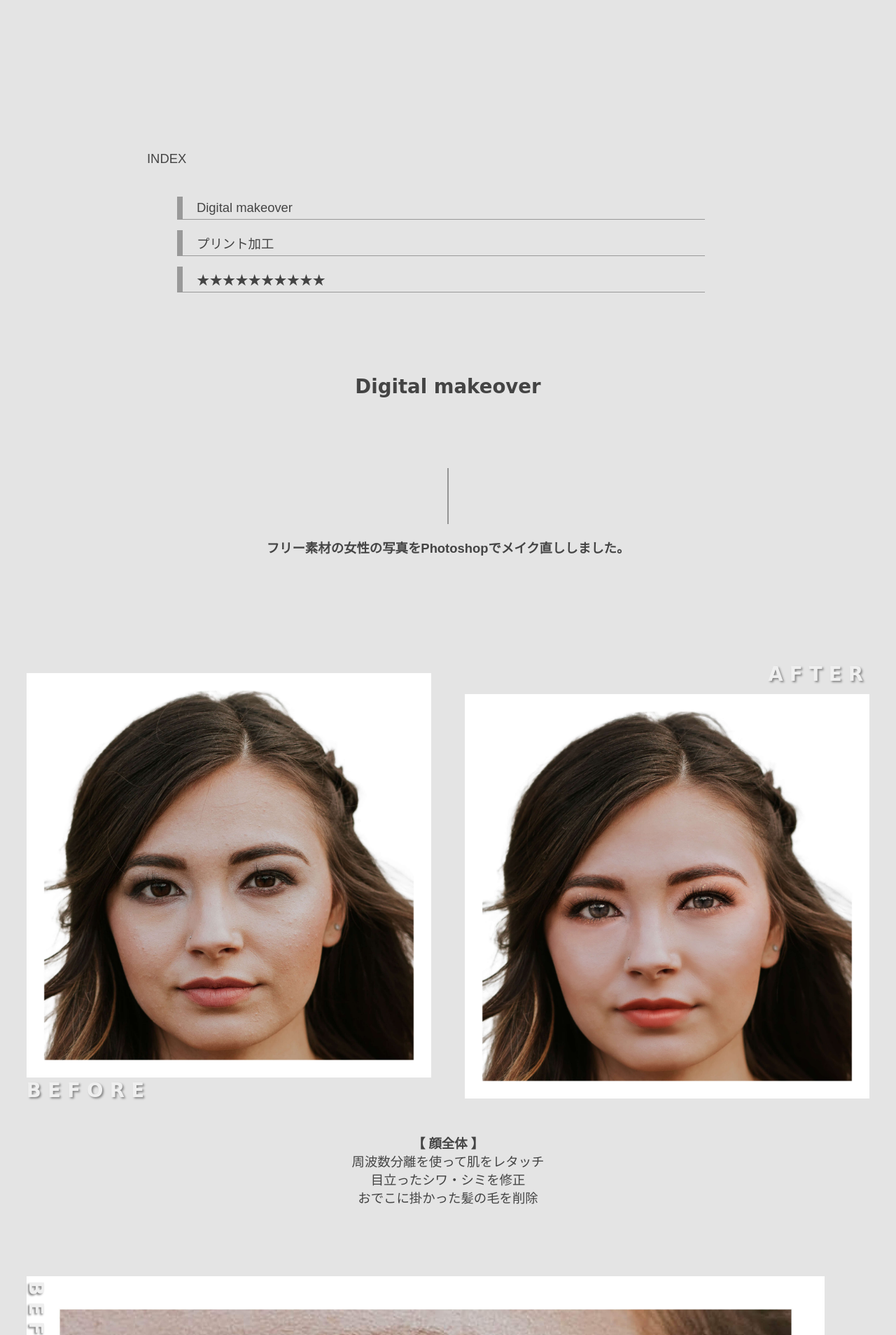
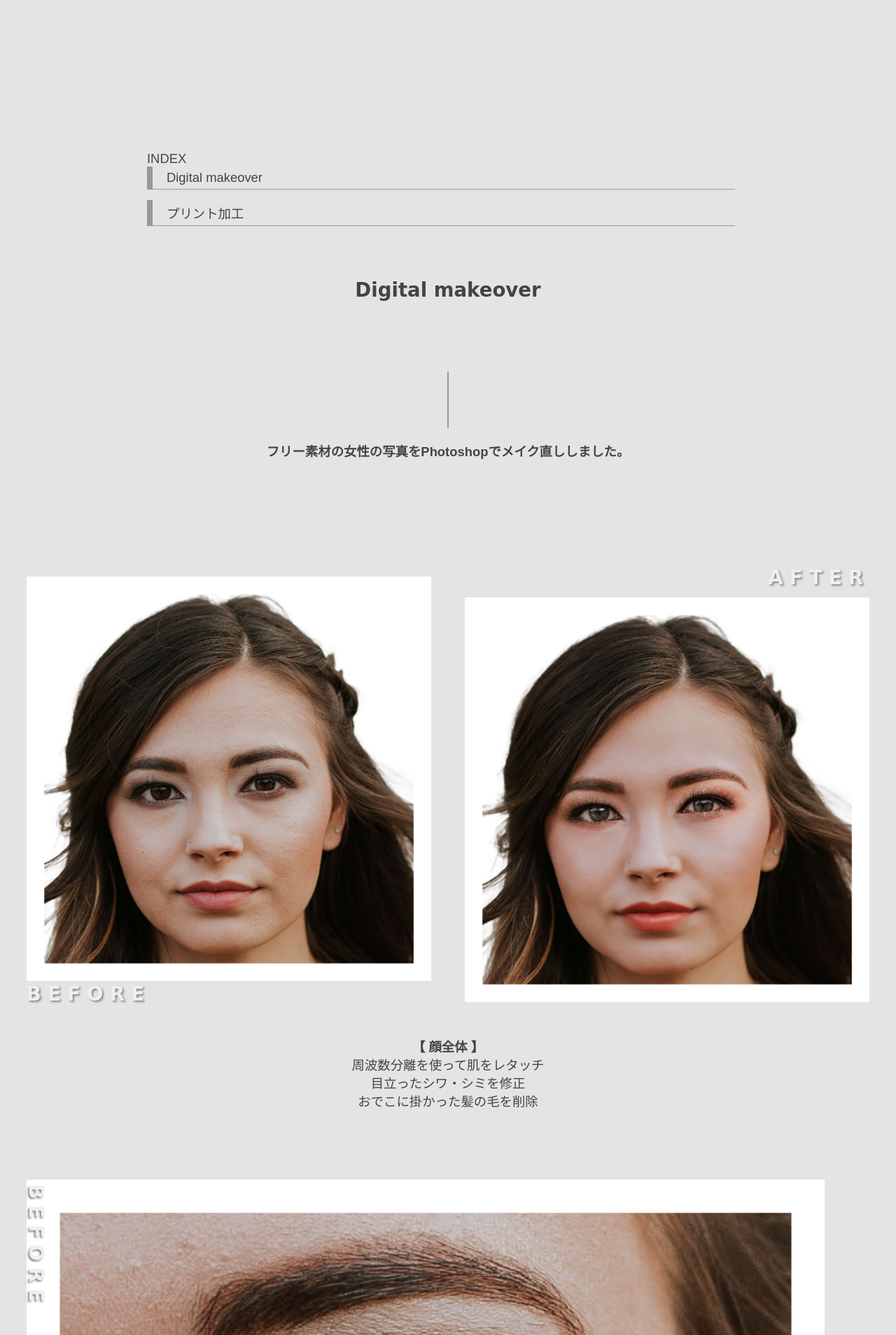
Before and after one commit to Buchi-18/portfolio, a PHP site: page /pages/works/adobe-work.html in a window 1280 px wide. Shown: the part 681-2589 px from the top of the page at 70% size. Run offline with PHP 8.4, Linux system fonts and the light colour scheme; grey boxes labelled with a size stand in for pictures from a placeholder-image service; some libraries are stand-ins or nearby versions; some web fonts are replaced.

Commit message:
refactor code

```diff
--- a/pages/css/pages.css
+++ b/pages/css/pages.css
@@ -367,6 +367,10 @@ main {
   margin-bottom: 150px;
 }
 
+.app-lists li:first-child {
+  margin-top: 150px;
+}
+
 .app-lists li:last-child {
   margin-bottom: 0;
 }
--- a/pages/works/adobe-work.html
+++ b/pages/works/adobe-work.html
@@ -1,5 +1,5 @@
 <!DOCTYPE html>
-<html lang="ja">
+<html lang="ja" prefix=”og: http://ogp.me/ns#”>
 
 <head>
   <!-- Google Tag Manager -->
@@ -16,7 +16,19 @@
   <meta charset="UTF-8">
   <meta http-equiv="X-UA-Compatible" content="IE=edge">
   <meta name="viewport" content="width=device-width, initial-scale=1.0">
-  <title>adobe_BUCHI</title>
+  <meta name="description" content="個人でWeb開発をしているBuchiのポートフォリオサイトです。
+    このページでは、AdobeのPhotoshopやIllustratorを使用した写真の切抜・加工・合成などを行った作品を掲載しております。">
+  <link rel="canonical" href="https://www.buchi.work/pages/works/adobe-work.html" />
+  <title>adobe_works_BUCHI</title>
+  <!-- ********** meta OGP ********** -->
+  <meta property="og:site_name" content="Buchiのポートフォリオサイト" />
+  <meta property="og:title" content="Buchiのポートフォリオサイト" />
+  <meta property="og:type" content="website" />
+  <meta property="og:url" content="https://www.buchi.work/" />
+  <meta property="og:image" content="https://www.buchi.work/img/meta/ogp-image.png" />
+  <meta property="og:description" content="個人でWeb開発をしているBuchiのポートフォリオサイトです。
+    このページでは、AdobeのPhotoshopやIllustratorを使用した写真の切抜・加工・合成などを行った作品を掲載しております。" />
+  <meta name="twitter:card" content="summary_large_image">
   <!-- ********** favicon ********** -->
   <link rel="icon" href="https://buchi.work/favicon/favicon.ico">
   <link rel="apple-touch-icon" href="https://buchi.work/favicon/apple-touch-icon-180-180.png">
@@ -25,15 +37,11 @@
   <link rel="stylesheet" href="../../css/common.css">
   <link rel="stylesheet" href="../css/pages.css">
   <!-- ********** google font ********** -->
-  <link rel="preconnect" href="https://fonts.googleapis.com">
+  <!-- <link rel="preconnect" href="https://fonts.googleapis.com">
   <link rel="preconnect" href="https://fonts.gstatic.com" crossorigin>
   <link
     href="https://fonts.googleapis.com/css2?family=Noto+Sans:ital,wght@0,300;0,400;0,500;0,600;0,700;1,300;1,400;1,500;1,600;1,700&family=Yomogi&display=swap"
-    rel="stylesheet">
-  <!-- ********** font awesome ********** -->
-  <link rel="stylesheet" href="https://cdnjs.cloudflare.com/ajax/libs/font-awesome/6.2.1/css/all.min.css"
-    integrity="sha512-MV7K8+y+gLIBoVD59lQIYicR65iaqukzvf/nwasF0nqhPay5w/9lJmVM2hMDcnK1OnMGCdVK+iQrJ7lzPJQd1w=="
-    crossorigin="anonymous" referrerpolicy="no-referrer">
+    rel="stylesheet"> -->
 </head>
 
 <body style="background: var(--base-bg)">
@@ -58,6 +66,7 @@
     }
   </script>
   <!-- /loading html -->
+
   <!-- ************************* -->
   <!-- header -->
   <!-- ************************* -->
@@ -136,14 +145,10 @@
       </p>
       <div class="index-wrap">
         <p class="index-title">INDEX</p>
-        <ol>
+        <ul>
           <li><a href="#digitalMakeover">Digital&nbsp;makeover</a></li>
           <li><a href="#combinePhoto">プリント加工</a></li>
-          <li>
-            <a href="#">
-              ★★★★★<span class="sp-hidden">★★★★★</span></a>
-          </li>
-        </ol>
+        </ul>
       </div>
       <!-- ************************* -->
       <!-- digitalMakeover -->
@@ -217,46 +222,207 @@
           </div>
         </div>
       </section>
-      <!-- ************************* -->
-      <!-- Other -->
-      <!-- ************************* -->
-      <section id="other" class="work-wrap">
-        <h2 class="page-section-title">Other</h2>
-        <div class="adobe-work-item">
-          <ul>
-            <li class="loading-box"><img loading="lazy" src="../../100MB.jpg" alt="other-img"></li>
-            <li class="loading-box"><img loading="lazy" src="../../100MB.jpg" alt="other-img"></li>
-            <li class="loading-box"><img loading="lazy" src="../../100MB.jpg" alt="other-img"></li>
-            <li class="loading-box"><img loading="lazy" src="../../100MB.jpg" alt="other-img"></li>
-            <li class="loading-box"><img loading="lazy" src="../../100MB.jpg" alt="other-img"></li>
-            <li class="loading-box"><img loading="lazy" src="../../100MB.jpg" alt="other-img"></li>
-          </ul>
     </div>
-      </section>
+  </main>
   <!-- ************************* -->
   <!-- banner -->
   <!-- ************************* -->
-      <div class="banner">
-        <a data-gtm="banner_111" href="https://buchi.work/pages/demo-page.html" target="_blank"
+  <aside class="banner">
+    <a data-gtm="banner_05" href="https://buchi.work/pages/demo-page.html" target="_blank"
       rel="noopener noreferrer nofollow">
-          <picture>
-            <source srcset="https://dummyimage.com/300x75/111/fff&text=banner" media="(max-width: 750px)">
-            <img loading="lazy" src="https://dummyimage.com/600x150/111/fff&text=banner" alt="banner_111">
+      <picture class="loading-box aspect-4-1">
+        <source media="(max-width:750px )" srcset="https://www.buchi.work/img/banner/dummy-banner.webp">
+        <source media="(max-width:750px )" srcset="https://www.buchi.work/img/banner/dummy-banner.jpg">
+        <source srcset="https://www.buchi.work/img/banner/dummy-banner-pc.webp">
+        <img loading="lazy" src="https://www.buchi.work/img/banner/dummy-banner-pc.jpg" alt="banner_05">
       </picture>
     </a>
-        <a data-gtm="banner_666" href="https://buchi.work/pages/demo-page.html" target="_blank"
+    <a data-gtm="banner_06" href="https://buchi.work/pages/demo-page.html" target="_blank"
       rel="noopener noreferrer nofollow">
-          <picture>
-            <source srcset="https://dummyimage.com/300x75/666/fff&text=banner" media="(max-width: 750px)">
-            <img loading="lazy" src="https://dummyimage.com/600x150/666/fff&text=banner" alt="banner_666">
+      <picture class="loading-box aspect-4-1">
+        <source media="(max-width:750px )" srcset="https://www.buchi.work/img/banner/dummy-banner.webp">
+        <source media="(max-width:750px )" srcset="https://www.buchi.work/img/banner/dummy-banner.jpg">
+        <source srcset="https://www.buchi.work/img/banner/dummy-banner-pc.webp">
+        <img loading="lazy" src="https://www.buchi.work/img/banner/dummy-banner-pc.jpg" alt="banner_06">
       </picture>
     </a>
+  </aside>
+
+  <!-- ************************* -->
+  <!-- clipping of works -horizontal- -->
+  <!-- ************************* -->
+  <aside id="clippingOfWorks" class="horizontal">
+    <div class="left">
+      <div class="clipping-title">
+        <span class="en">clipping of works</span>
+        <span class="ja">作品切抜</span>
+      </div>
+    </div>
+    <div class="right">
+      <ul class="clipping-horizontal-box">
+        <li>
+          <div class="clipping-horizontal-img">
+            <figure>
+              <a href="https://www.buchi.work/pages/works/app-work.html#fakeWeather">
+                <div class="width-bg-anim bg-light-blue"><!-- background animation div --></div>
+                <div class="img-scale-anim">
+                  <img loading="lazy" src="../../img/clipping/clipping-app-01.jpg" alt="clipping-app-01 image">
+                </div>
+              </a>
+            </figure>
+          </div>
+          <div class="clipping-horizontal-text">
+            <span class="en">Fake&nbsp;weather</span>
+            <span class="ja">仮想お天気アプリ</span>
+            <a href="https://www.buchi.work/pages/works/app-work.html#fakeWeather">#app works</a>
+          </div>
+        </li>
+        <li>
+          <div class="clipping-horizontal-img">
+            <figure>
+              <a href="https://www.buchi.work/pages/works/app-work.html#keepImitationApp">
+                <div class="width-bg-anim bg-light-blue"><!-- background animation div --></div>
+                <div class="img-scale-anim">
+                  <img loading="lazy" src="../../img/clipping/clipping-app-02.jpg" alt="clipping-app-02 image">
+                </div>
+              </a>
+            </figure>
+          </div>
+          <div class="clipping-horizontal-text">
+            <span class="en">Keep&nbsp;...Imitation</span>
+            <span class="ja">Keep 模倣アプリ</span>
+            <a href="https://www.buchi.work/pages/works/app-work.html#keepImitationApp">#app works</a>
+          </div>
+        </li>
+        <li>
+          <div class="clipping-horizontal-img">
+            <figure>
+              <a href="https://www.buchi.work/pages/works/app-work.html#passGenerator">
+                <div class="width-bg-anim bg-light-blue"><!-- background animation div --></div>
+                <div class="img-scale-anim">
+                  <img loading="lazy" src="../../img/clipping/clipping-app-03.jpg" alt="clipping-app-03 image">
+                </div>
+              </a>
+            </figure>
+          </div>
+          <div class="clipping-horizontal-text">
+            <span class="en">Pass generator</span>
+            <span class="ja">パスワード自動生成</span>
+            <a href="https://www.buchi.work/pages/works/app-work.html#passGenerator">#app works</a>
+          </div>
+        </li>
+      </ul>
+    </div>
+  </aside>
+
+  <!-- ************************* -->
+  <!-- footer -->
+  <!-- ************************* -->
+  <footer>
+    <div class="footer-head">
+      <div class="footer-logo"><a href="#"><img src="https://buchi.work/img/site-title.svg" alt="footer-logo"></a>
+      </div>
+      <div class="footer-social-links">
+        <ul>
+          <li>
+            <a href="https://github.com/Buchi-18" target="_blank" rel="noreferrer noopener nofollow">
+              <div class="icon-image">
+                <img style="width: 75%;" src="https://www.buchi.work/img/fontAwesome/github.svg" alt="github icon">
+              </div>
+              <span>github</span>
+            </a>
+          </li>
+
+          <li class="disabled" draggable="false">
+            <a href="#">
+              <div class="icon-image">
+                <img style="width: 60%;" src="https://www.buchi.work/img/fontAwesome/twitter.svg" alt="twitter icon">
+              </div>
+              <span>disabled</span>
+            </a>
+          </li>
+
+          <li class="disabled" draggable="false">
+            <a href="#">
+              <div class="icon-image">
+                <img style="width: 55%;" src="https://www.buchi.work/img/fontAwesome/tiktok.svg" alt="tiktok icon">
+              </div>
+              <span>disabled</span>
+            </a>
+          </li>
+
+          <li class="disabled" draggable="false">
+            <a href="#">
+              <div class="icon-image">
+                <img style="width: 60%;" src="https://www.buchi.work/img/fontAwesome/instagram.svg"
+                  alt="instagram icon">
+              </div>
+              <span>disabled</span>
+            </a>
+          </li>
+
+
+        </ul>
+      </div>
     </div>
 
+    <div class="footer-wrap">
+      <div class="footer-site-map">
+        <div class="footer-bg-img"></div>
+        <!-- JavaScript Work -->
+        <ul>
+          <li class="page-title"><a href="https://buchi.work/pages/works/js-work.html">JavaScript&nbsp;Work</a></li>
+          <li><a href="https://buchi.work/pages/works/js-work.html#slider">Slick&nbsp;&rarr;&nbsp;Vanilla.js</a></li>
+          <li><a href="https://buchi.work/pages/works/js-work.html#modal">Lity&nbsp;&rarr;&nbsp;Vanilla.js</a></li>
+          <li><a
+              href="https://buchi.work/pages/works/js-work.html#cookie">Using&nbsp;cookie&nbsp;to&nbsp;...&nbsp;Vanilla.js</a>
+          </li>
+        </ul>
+        <!-- Adobe Work -->
+        <ul>
+          <li class="page-title"><a href="https://buchi.work/pages/works/adobe-work.html">Adobe&nbsp;Work</a></li>
+          <li><a href="https://buchi.work/pages/works/adobe-work.html#digitalMakeover">Digital&nbsp;makeover</a></li>
+          <li><a href="https://buchi.work/pages/works/adobe-work.html#combinePhoto">プリント加工</a></li>
+          <!-- <li><a href="">★★★★★★★★★</a></li> -->
+        </ul>
+        <!-- App Work -->
+        <ul>
+          <li class="page-title"><a href="https://buchi.work/pages/works/app-work.html">App&nbsp;Work</a></li>
+          <li><a href="https://buchi.work/pages/works/app-work.html#fakeWeather">Fake&nbsp;weather</a></li>
+          <li><a
+              href="https://buchi.work/pages/works/app-work.html#keepImitationApp">Keep&nbsp;...Imitation&nbsp;app</a>
+          </li>
+          <li><a href="https://buchi.work/pages/works/app-work.html#passGenerator">Pass&nbsp;generator</a></li>
+        </ul>
       </div>
-  </main>
 
-  <footer></footer>
+      <div class="sibling-links">
+        <ul class="sibling-item">
+          <li><a href="#">
+              <img src="https://dummyimage.com/150x150/000/fff&text=sibling" alt="sibling site">sibling site</a>
+          </li>
+
+          <li><a href="#">
+              <img src="https://dummyimage.com/150x150/000/fff&text=sibling" alt="sibling site">sibling site</a>
+          </li>
+
+          <li><a href="#">
+              <img src="https://dummyimage.com/150x150/000/fff&text=sibling" alt="sibling site">sibling site</a>
+          </li>
+
+          <li><a href="#">
+              <img src="https://dummyimage.com/150x150/000/fff&text=sibling" alt="sibling site">sibling site</a>
+          </li>
+        </ul>
+      </div>
+    </div>
+
+    <div class="footer-low">
+      <p class="porisy"><a href="#">PRIVACY POLICY</a></p>
+      <span class="copy">copyright &copy; buchi.work All Rights Reserved.</span>
+    </div>
+  </footer>
+
   <script src="../../js/main.js"></script>
   <script type="module" src="../js/adobeWork.js"></script>
 </body>
```
Also changed, not shown: pages/works/app-work.html (+73 -22 lines), pages/works/js-work.html (+26 -9 lines). Lines whose indentation alone changed are shown as unchanged.
